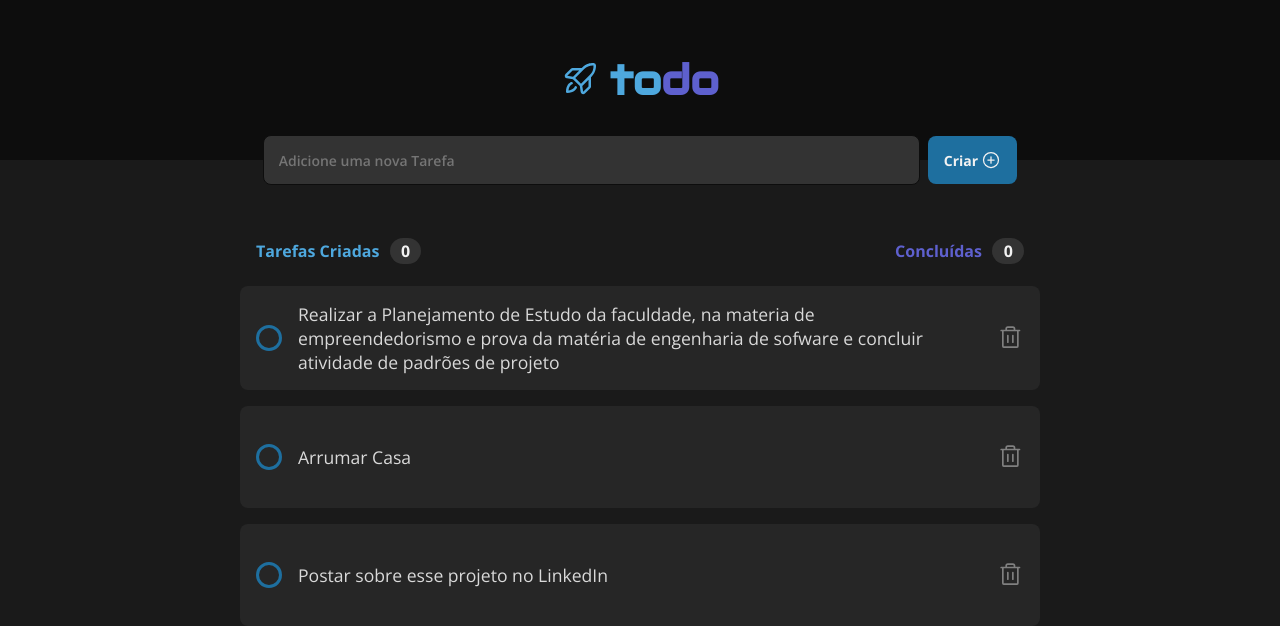
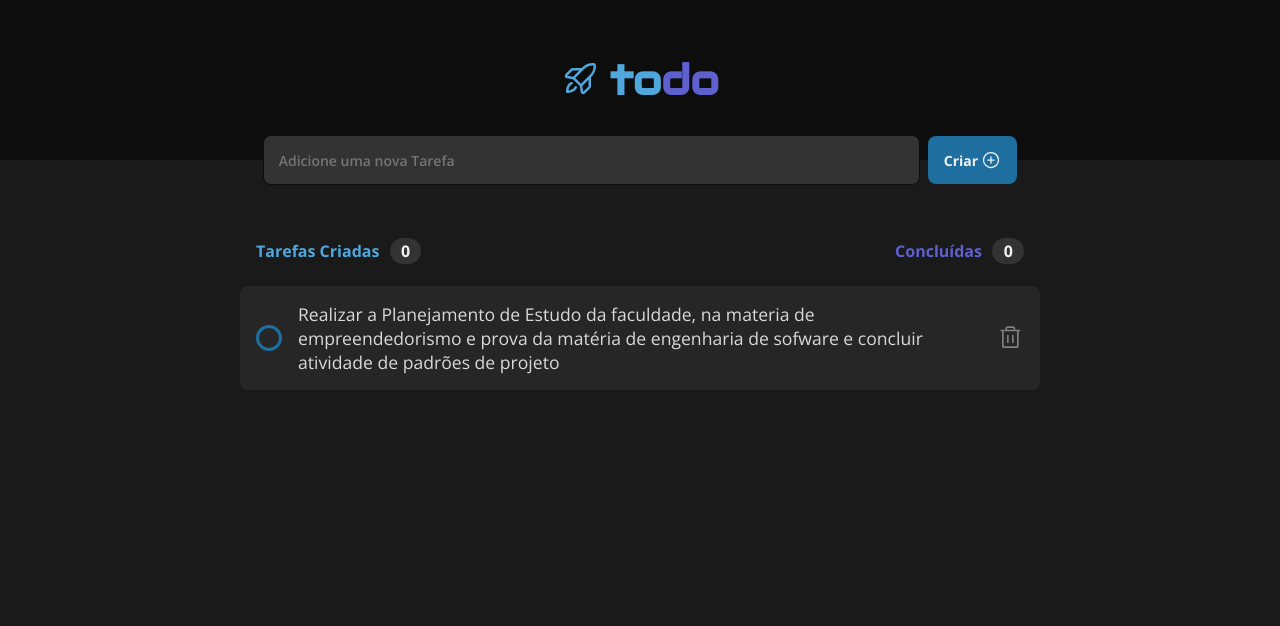
Before and after one commit to HenriqueMart/ToDo_List, a React (Vite) app: page / in a window 1280 px wide. Shown: the top 626 px of the page. Built offline with nearby package versions, Linux system fonts and the light colour scheme.

Commit message:
Feat: Add task in page

```diff
--- a/src/App.jsx
+++ b/src/App.jsx
@@ -17,21 +17,18 @@ import style from './app.module.css';
 
 function App() {
 
-  const lists = [
+  const [tasks, setTaks] = useState([
     {
       id: 1,
-      descrition: 'Realizar a Planejamento de Estudo da faculdade, na materia de empreendedorismo e prova da matéria de engenharia de sofware e concluir atividade de padrões de projeto'
-    },
-    {
-      id: 2,
-      descrition: 'Arrumar Casa'
-    },
-    {
-      id: 3,
-      descrition: 'Postar sobre esse projeto no LinkedIn'
+      description: 'Realizar a Planejamento de Estudo da faculdade, na materia de empreendedorismo e prova da matéria de engenharia de sofware e concluir atividade de padrões de projeto'
     }
+  ]);
 
-  ]
+  function handleAddTask(taksObject){
+
+      setTaks(prev  => [...tasks, taksObject]);
+
+  }
 
 
   return (
@@ -39,12 +36,12 @@ function App() {
       <div className={style.body}>
           <Header />
         <section className={style.newItens}>
-          <NewItens/>
+          <NewItens newTaks={handleAddTask}/>
         </section>
         <main>
           <div className={style.box}>
             <div className={style.content}>
-                <Taks lists={lists}/>
+                <Taks taks={tasks}/>
             </div>
           </div>
         </main>
--- a/src/app.module.css
+++ b/src/app.module.css
@@ -1,7 +1,6 @@
 .body{
     width: 100%;
     height: 100vh;
-
 }
 
 .newItens{
--- a/src/components/Taks.jsx
+++ b/src/components/Taks.jsx
@@ -4,9 +4,9 @@ import style from './Taks.module.css';
 //Icone
 import {Notepad, Trash } from '@phosphor-icons/react';
 
-export function Taks({lists}){
+export function Taks({taks}){
 
-    const isTaks = lists.length === 0;
+    const isTaks = taks.length === 0;
 
     return(
         <>
@@ -25,11 +25,11 @@ export function Taks({lists}){
             </section>
             ):(
                 <>
-                {lists.map(itens => {
+                {taks.map(itens => {
                        return(
-                       <div className={style.tak}>
+                       <div className={style.tak} key={itens.id}>
                             <input type="checkbox"/>
-                            <p key={itens.id}>{itens.descrition}</p>
+                            <p>{itens.description}</p>
                             <Trash className={style.iconDelete} size={30}/>
                         </div>
                     )
--- a/src/components/Taks.module.css
+++ b/src/components/Taks.module.css
@@ -57,9 +57,9 @@
     margin: 0.5rem;
 }
 .tak input[type="checkbox"]{
-    width: 20px;      /* Largura */
-    height: 20px;      /* Altura */
-    padding: 10px;     /* Espaço interno */
+    width: 20px;
+    height: 20px;
+    padding: 10px;
     border-radius: 50%;
     border: 3px solid var(--blue-dark);
     appearance: none; /* Remove o estilo padrão do navegador */
--- a/src/components/newItens.jsx
+++ b/src/components/newItens.jsx
@@ -1,13 +1,47 @@
 import style from './newItens.module.css';
 import {PlusCircle} from '@phosphor-icons/react';
 
-export function NewItens(){
+import { useState } from 'react';
+
+
+export function NewItens({newTaks}){
+
+      const [newTak, setNewTak] = useState('');
+
+      function handleinputChange(event){
+        event.target.setCustomValidity('');
+        setNewTak(event.target.value);
+
+      }
+
+
+      function handleSubmit(event){
+        event.preventDefault();
+
+        const newTaksData = {
+            id: crypto.randomUUID(),
+            description: newTak
+        };
+
+        newTaks(newTaksData);
+        setNewTak('');
+      }
+
     return(
         <>
             <div className={style.box}>
                 <div className={style.content}>
-                    <input type="text" placeholder='Adicione uma nova Tarefa'/>
-                    <button>Criar <PlusCircle size={20}/></button>
+                    <input
+                        value={newTak}
+                        onChange={handleinputChange}
+                        type="text"
+                        placeholder='Adicione uma nova Tarefa'
+                        required
+                    />
+                    <button type="submit" onClick={handleSubmit}>
+                        Criar
+                        <PlusCircle size={20}/>
+                    </button>
                 </div>
             </div>
         </>
```
